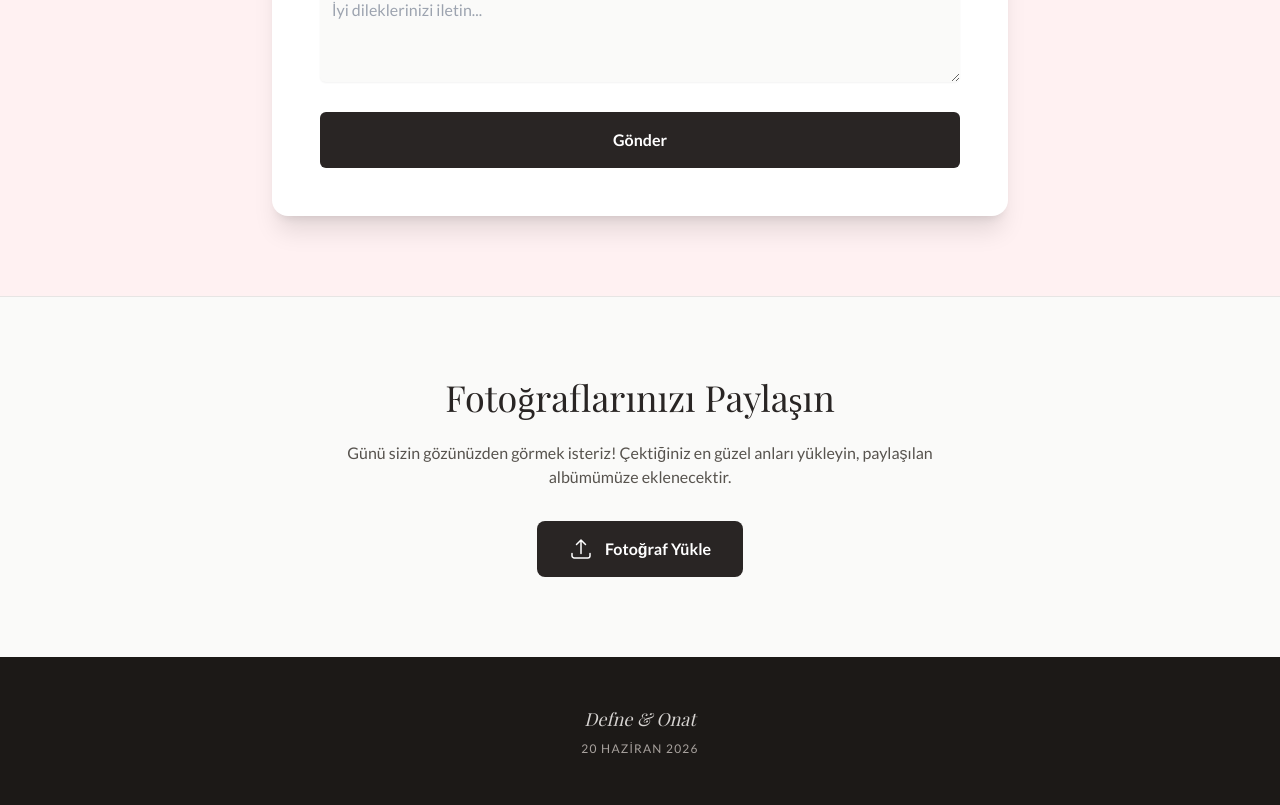
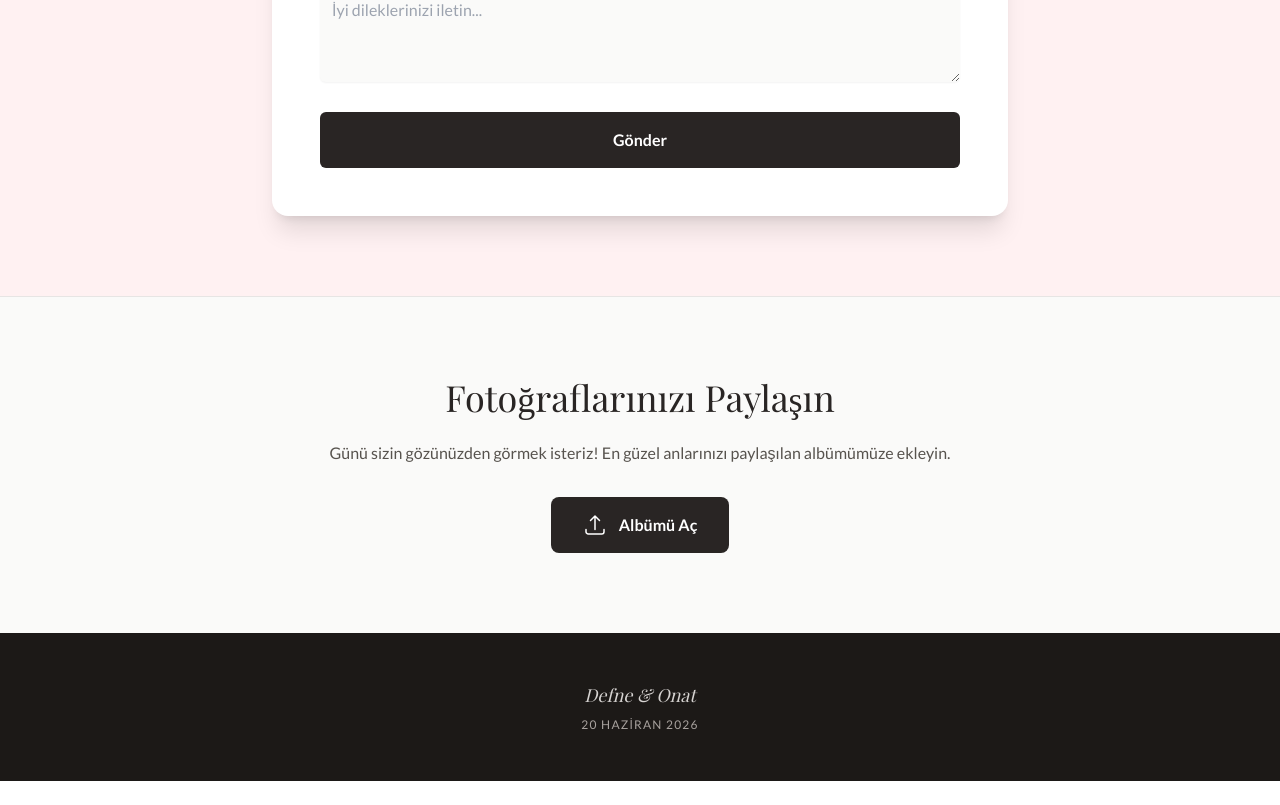
Before and after one commit to onbuyuka/wedding-app, a React (Vite) app: page / in a window 1280 px wide. Shown: the part 3275-4080 px from the top of the page. After the commit the page ends 4056 px from the top, so only its background shows below. Built offline with nearby package versions, Linux system fonts and the light colour scheme; a web font is replaced by a local one.

Commit message:
Switch to Google Photos album, add React types

```diff
--- a/constants.ts
+++ b/constants.ts
@@ -112,9 +112,9 @@ export const CONTENT = {
     },
     upload: {
       title: "Share Your Photos",
-      description: "We'd love to see the day through your eyes! Upload your favorite moments from the wedding and they'll be added to our shared album.",
-      button: "Upload Photos",
-      formUrl: "https://docs.google.com/forms/d/e/1FAIpQLSf3ntW0jOZksKsy9k5Xg1fF2o9VzqRukJJPDoeRTKGTcDvULg/viewform"
+      description: "We'd love to see the day through your eyes! Share your favorite moments from the wedding to our shared album.",
+      button: "Open Shared Album",
+      formUrl: "https://photos.app.goo.gl/rcVTAVAKsY1KAtDB8"
     },
   },
   tr: {
@@ -216,9 +216,9 @@ export const CONTENT = {
     },
     upload: {
       title: "Fotoğraflarınızı Paylaşın",
-      description: "Günü sizin gözünüzden görmek isteriz! Çektiğiniz en güzel anları yükleyin, paylaşılan albümümüze eklenecektir.",
-      button: "Fotoğraf Yükle",
-      formUrl: "https://docs.google.com/forms/d/e/1FAIpQLSf3ntW0jOZksKsy9k5Xg1fF2o9VzqRukJJPDoeRTKGTcDvULg/viewform"
+      description: "Günü sizin gözünüzden görmek isteriz! En güzel anlarınızı paylaşılan albümümüze ekleyin.",
+      button: "Albümü Aç",
+      formUrl: "https://photos.app.goo.gl/rcVTAVAKsY1KAtDB8"
     },
   },
 };
--- a/package.json
+++ b/package.json
@@ -15,6 +15,8 @@
   },
   "devDependencies": {
     "@types/node": "^22.14.0",
+    "@types/react": "^19.2.14",
+    "@types/react-dom": "^19.2.3",
     "@vitejs/plugin-react": "^5.0.0",
     "gh-pages": "^6.3.0",
     "typescript": "~5.8.2",
```
Also changed, not shown: 1 other file (tests, documents, lock files or other folders).
